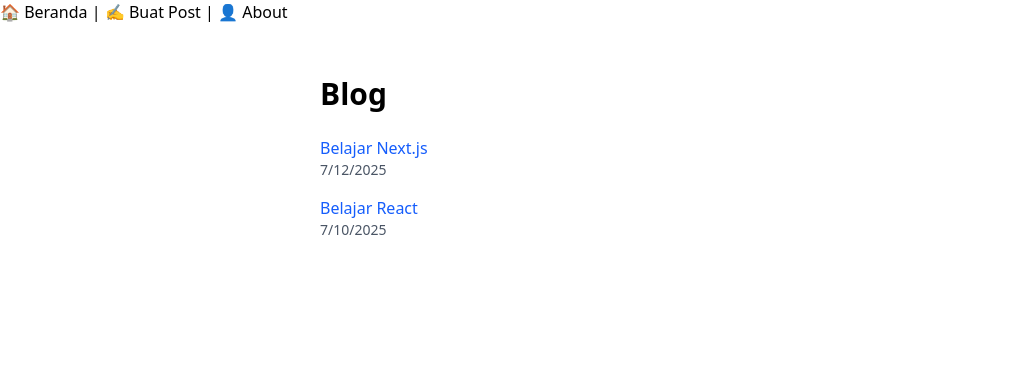
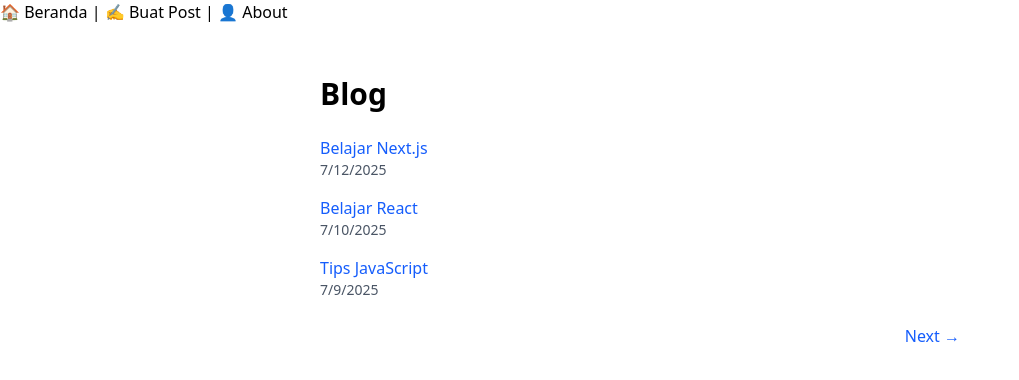
Before and after one commit to RizkyFaturRohman/next.js-mini-blog, a Next.js app: page /blog in a window 1280 px wide. Shown: the top 380 px of the page, without its empty margins (0-1019 px from the left). Built offline with nearby package versions, Linux system fonts and the light colour scheme.

Commit message:
add content in index.js

```diff
--- a/data/posts.js
+++ b/data/posts.js
@@ -1,15 +1,11 @@
 // data/posts.js
 export const posts = [
-  {
-    id: "1",
-    title: "Belajar Next.js",
-    content: "Ini adalah konten lengkap tentang Next.js...",
-    date: "2025-07-12",
-  },
-  {
-    id: "2",
-    title: "Belajar React",
-    content: "Ini adalah konten lengkap tentang React...",
-    date: "2025-07-10",
-  },
+  { id: "1", title: "Belajar Next.js", content: "Konten Next.js...", date: "2025-07-12" },
+  { id: "2", title: "Belajar React", content: "Konten React...", date: "2025-07-10" },
+  { id: "3", title: "Tips JavaScript", content: "Konten JS...", date: "2025-07-09" },
+  { id: "4", title: "Node.js Dasar", content: "Konten Node...", date: "2025-07-08" },
+  { id: "5", title: "Belajar Git", content: "Konten Git...", date: "2025-07-07" },
+  { id: "6", title: "Tailwind CSS", content: "Konten Tailwind...", date: "2025-07-06" },
+  { id: "7", title: "TypeScript", content: "Konten TypeScript...", date: "2025-07-05" },
+  { id: "8", title: "API dengan Express", content: "Konten Express...", date: "2025-07-04" },
 ];
--- a/pages/blog/index.js
+++ b/pages/blog/index.js
@@ -1,15 +1,14 @@
-// pages/blog/index.js
 import Link from "next/link";
 import { posts } from "../../data/posts";
 
-export default function BlogList() {
+export default function BlogPage({ currentPosts, currentPage, totalPages }) {
   return (
     <div className="max-w-2xl mx-auto py-8 px-4">
       <h1 className="text-3xl font-bold mb-6">Blog</h1>
       <ul>
-        {posts.map((post) => (
+        {currentPosts.map((post) => (
           <li key={post.id} className="mb-4">
-            <Link href={`/blog/${post.title.toLowerCase().replace(/\s+/g, "-")}`}>
+            <Link href={`/posts/${post.id}`}>
               <span className="text-blue-600 hover:underline">{post.title}</span>
             </Link>
             <p className="text-gray-600 text-sm">
@@ -18,6 +17,41 @@ export default function BlogList() {
           </li>
         ))}
       </ul>
+
+      {/* Pagination */}
+      <div className="flex justify-between mt-6">
+        {currentPage > 1 ? (
+          <Link href={`/blog?page=${currentPage - 1}`}>
+            <span className="text-blue-600 hover:underline">← Previous</span>
+          </Link>
+        ) : <span />}
+
+        {currentPage < totalPages ? (
+          <Link href={`/blog?page=${currentPage + 1}`}>
+            <span className="text-blue-600 hover:underline">Next →</span>
+          </Link>
+        ) : <span />}
+      </div>
     </div>
   );
 }
+
+// Pagination logic
+export async function getServerSideProps({ query }) {
+  const page = parseInt(query.page) || 1;
+  const perPage = 3; // tampilkan 3 post per halaman
+
+  const start = (page - 1) * perPage;
+  const end = start + perPage;
+
+  const currentPosts = posts.slice(start, end);
+  const totalPages = Math.ceil(posts.length / perPage);
+
+  return {
+    props: {
+      currentPosts,
+      currentPage: page,
+      totalPages,
+    },
+  };
+}
```
Also changed, not shown: 1 other file (tests, documents, lock files or other folders).
